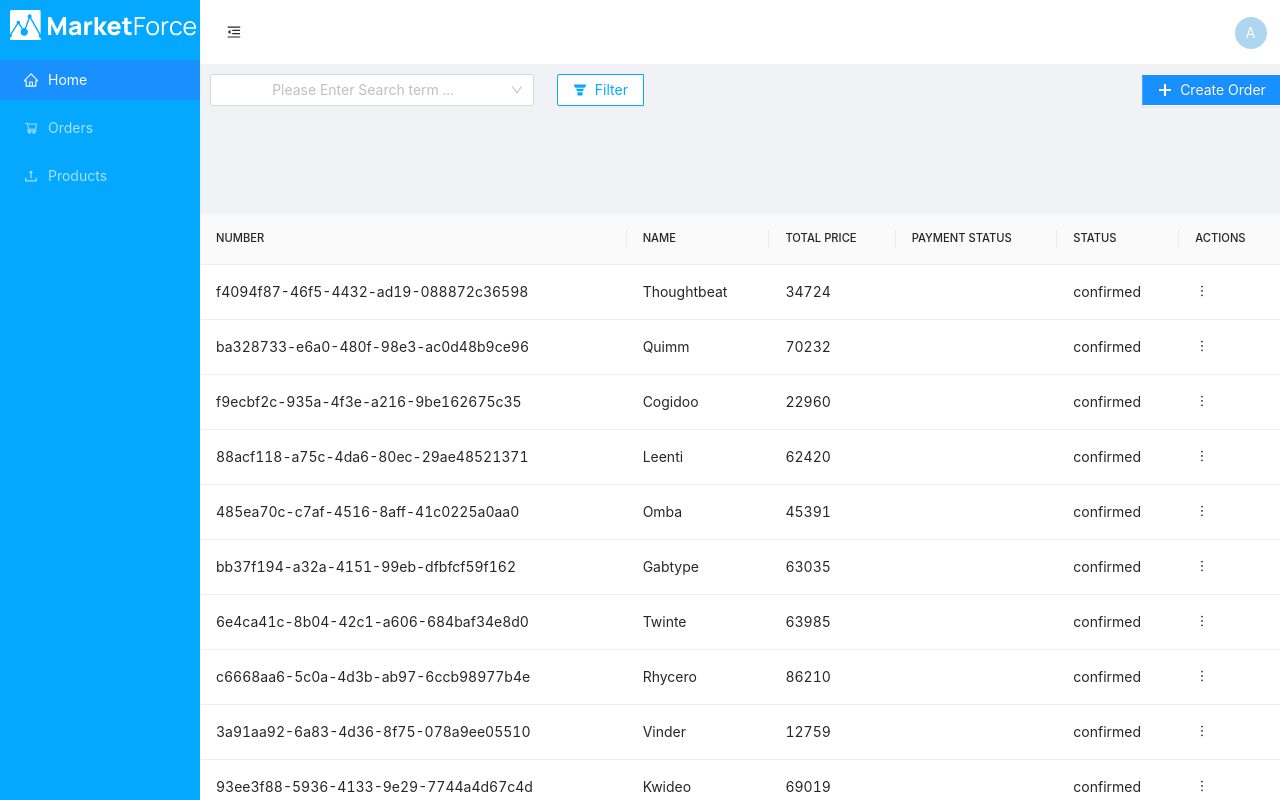
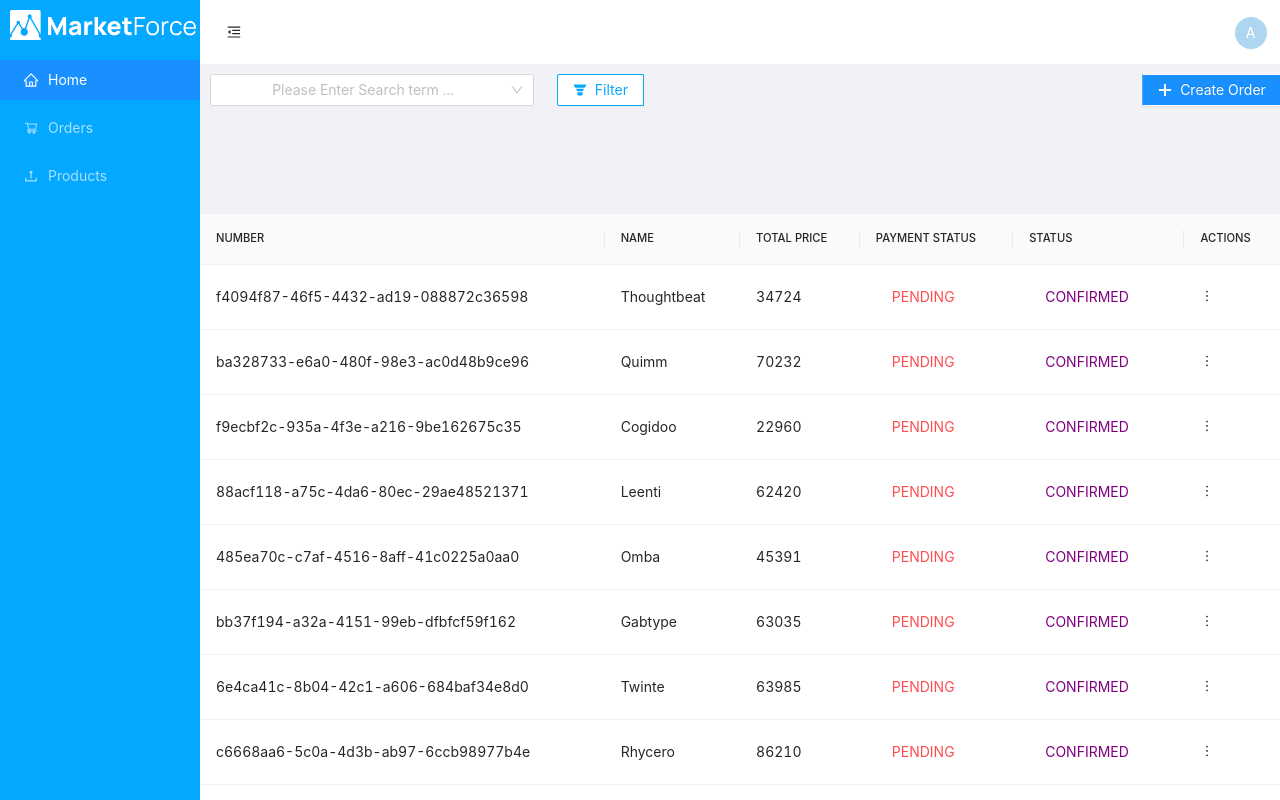
Before and after one commit to theartisancodes/project-dashboard, a React (Create React App) app: page / in a window 1280 px wide. Shown: the top 800 px of the page. Built offline with nearby package versions, Linux system fonts and the light colour scheme.

Commit message:
fix status color

```diff
--- a/src/Orders/Orders.jsx
+++ b/src/Orders/Orders.jsx
@@ -1,7 +1,7 @@
 import React, { useCallback, useEffect, useMemo, useState } from 'react';
 import PropTypes from 'prop-types';
 import { FunnelPlotFilled, MoreOutlined, PlusOutlined } from '@ant-design/icons';
-import { Button, Table } from 'antd';
+import { Button, Popover, Table } from 'antd';
 import ButtonGroup from 'antd/es/button/button-group';
 import '../Layout/Dashbaord.css';
 import {
@@ -66,18 +66,51 @@ const Orders = () => {
       title: 'PAYMENT STATUS',
       key: 'id',
       dataIndex: 'paymentStatus',
-      render: () => {},
+      render: record => {
+        if (record === 'pending') {
+          return (
+            <Button type="text" danger>
+              {record?.toUpperCase()}
+            </Button>
+          );
+        }
+        return (
+          <Button type="text" style={{ color: 'purple' }}>
+            {record?.toUpperCase()}
+          </Button>
+        );
+      },
     },
     {
       title: 'STATUS',
       key: 'id',
       dataIndex: 'status',
+      render: record => {
+        if (record === 'pending') {
+          return (
+            <Button type="text" style={{ color: 'orange' }}>
+              {record?.toUpperCase()}
+            </Button>
+          );
+        }
+        return (
+          <Button type="text" style={{ color: 'purple' }}>
+            {record?.toUpperCase()}
+          </Button>
+        );
+      },
     },
     {
       title: 'ACTIONS',
       key: 'id',
       render: () => {
-        return <MoreOutlined onClick={() => {}} />;
+        return (
+          <MoreOutlined
+            onClick={() => {
+              <Popover />;
+            }}
+          />
+        );
       },
     },
   ];
```
